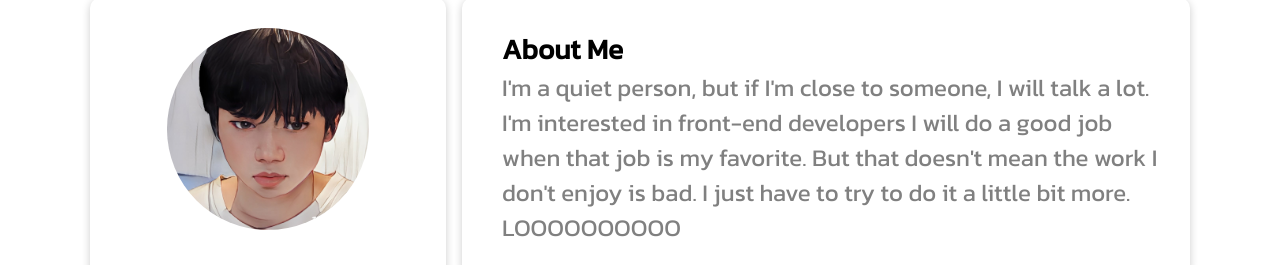
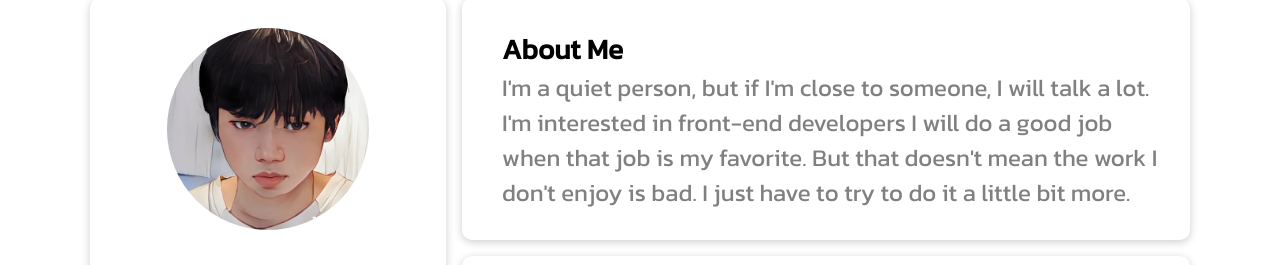
Before and after one commit to DontriReadyTop/MyProfileWeb, a React (Create React App) app: page / in a window 1280 px wide. Shown: the part 180-445 px from the top of the page. Built offline with nearby package versions, Linux system fonts and the light colour scheme.

Commit message:
fix test

```diff
--- a/src/components/AppProfileAboutMe.js
+++ b/src/components/AppProfileAboutMe.js
@@ -11,7 +11,6 @@ function AppProfileAboutMe() {
                     I will do a good job when that job is my favorite.
                     But that doesn't mean the work I don't enjoy is bad.
                     I just have to try to do it a little bit more.
-                    LOOOOOOOOOO
                 </div>
             </div>
         </div>
```
